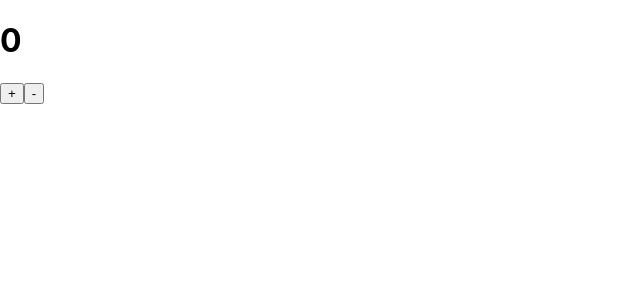
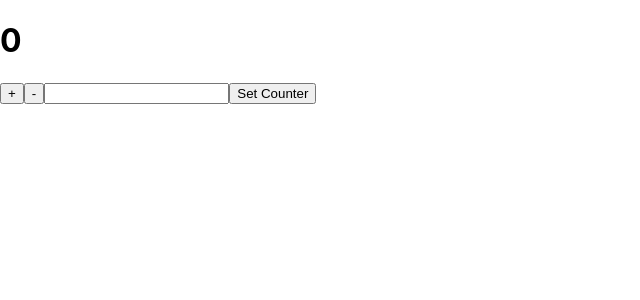
Before and after one commit to bwmelon97/Web_Study, a React (Create React App) app in the folder Frontend/redux-in-ts/: page / in a window 1280 px wide. Shown: the top 300 px of the page, without its empty margins (0-640 px from the left). Built offline with nearby package versions, Linux system fonts and the light colour scheme.

Commit message:
f/redux: create useInput & add Input tag in Counter

```diff
--- a/Frontend/redux-in-ts/src/components/Counter.tsx
+++ b/Frontend/redux-in-ts/src/components/Counter.tsx
@@ -1,6 +1,6 @@
 import React from "react";
 
-import { useCounter } from "../hooks";
+import { useCounter, useInput } from "../hooks";
 
 
 function Counter () {
@@ -9,13 +9,18 @@ function Counter () {
         count,
         onIncrease,
         onDecrease,
+        onSetCounter
     } = useCounter();
+
+    const {value, onChange} = useInput();
 
     return (
         <div>
             <h1> {count} </h1>
             <button onClick={onIncrease} >+</button>
             <button onClick={onDecrease} >-</button>
+            <input type='text' value={value} onChange={onChange} />
+            <button onClick={() => onSetCounter(+value) } > Set Counter </button>
         </div>
     )
 }
--- a/Frontend/redux-in-ts/src/hooks/index.ts
+++ b/Frontend/redux-in-ts/src/hooks/index.ts
@@ -1 +1,2 @@
 export { default as useCounter } from './useCounter'
+export { default as useInput } from './useInput'
--- /dev/null
+++ b/Frontend/redux-in-ts/src/hooks/useInput.ts
@@ -0,0 +1,19 @@
+import { ChangeEvent, useState } from "react";
+
+function useInput () {
+
+    const [value, setValue] = useState('');
+
+    const onChange = (e: ChangeEvent<HTMLInputElement>) => {
+        const { target: {value} } = e;
+
+        setValue(value);
+    }
+
+    return {
+        value,
+        onChange
+    }
+}
+
+export default useInput
```
